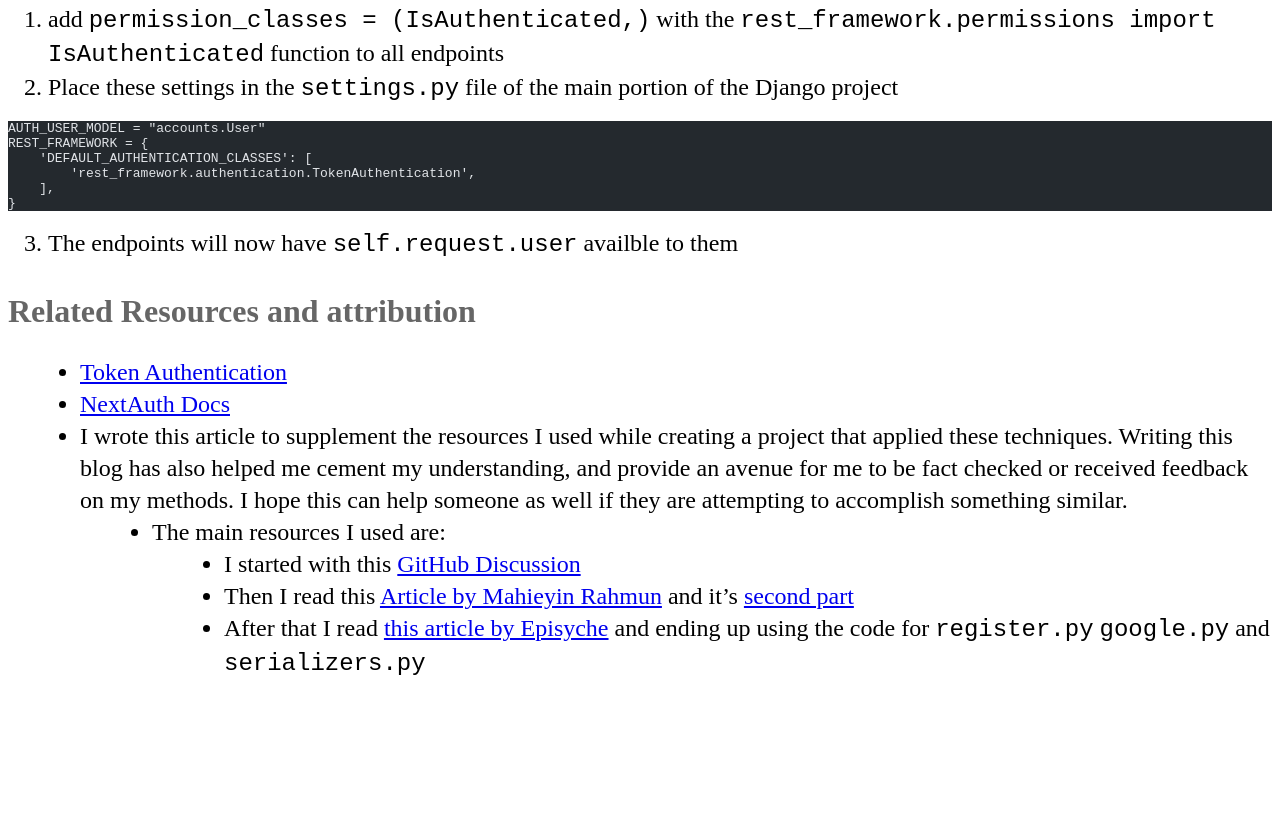
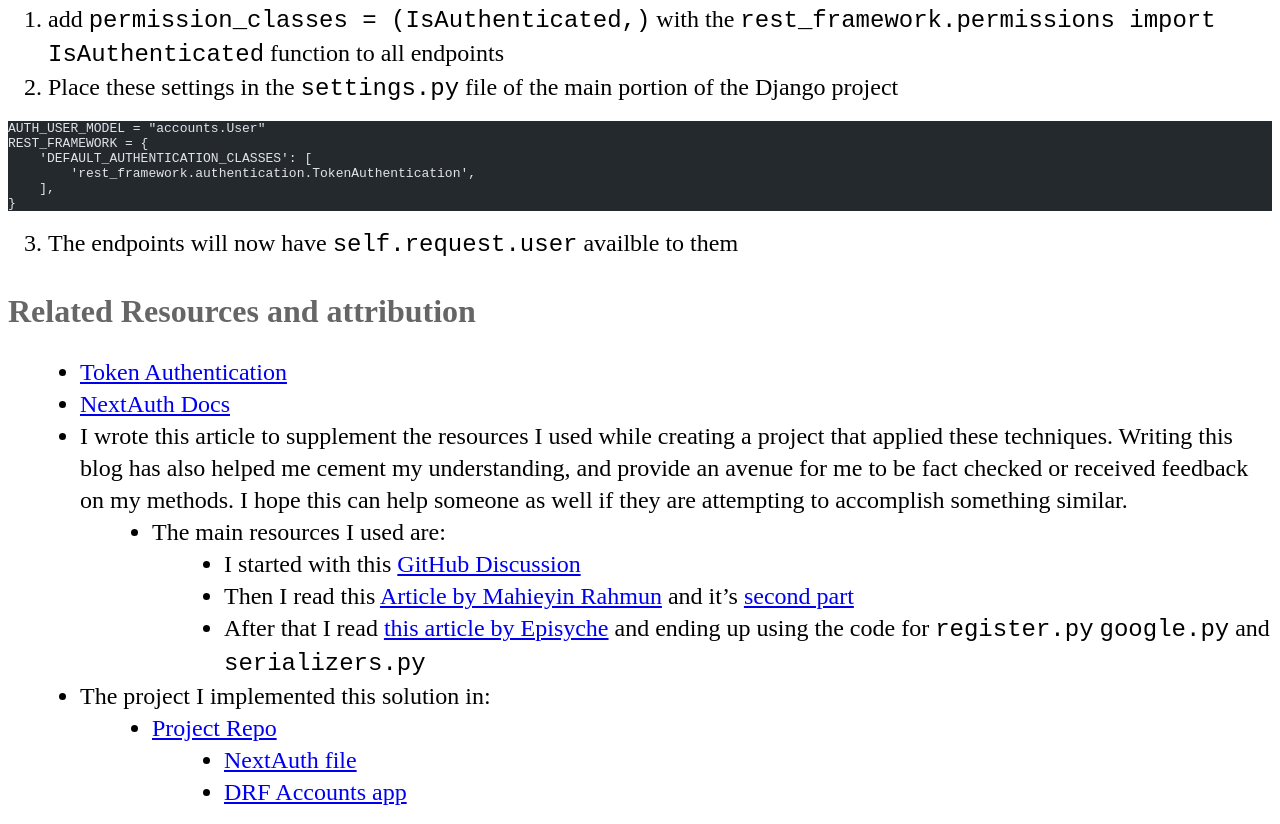
Before and after one commit to OliverSpeir/portfolio, an Astro site: page /blog/nextauth-with-djangorestframework in a window 1280 px wide. Shown: the part 6033-6857 px from the top of the page. Before the commit the page ends 6729 px from the top, so only its background shows below. Built offline with nearby package versions, Linux system fonts and the light colour scheme; Astro itself is replaced by a stand-in of ours; code samples lack their colours.

Commit message:
resource links for blog

```diff
--- a/src/pages/blog/nextauth-with-djangorestframework.md
+++ b/src/pages/blog/nextauth-with-djangorestframework.md
@@ -295,7 +295,10 @@ REST_FRAMEWORK = {
     - I started with this [GitHub Discussion](https://github.com/nextauthjs/next-auth/discussions/1350)
     - Then I read this [Article by Mahieyin Rahmun](https://mahieyin-rahmun.medium.com/how-to-configure-social-authentication-in-a-next-js-next-auth-django-rest-framework-application-cb4c82be137) and it's [second part](https://mahieyin-rahmun.medium.com/how-to-configure-social-authentication-in-a-next-js-next-auth-django-rest-framework-application-cb4c82be137)
     - After that I read [this article by Episyche](https://episyche.com/blog/how-to-configure-google-sso-in-django-rest-framework-with-nextjs) and ending up using the code for `register.py` `google.py` and `serializers.py`
-
+- The project I implemented this solution in:
+  - [Project Repo](https://github.com/orgs/Oxygen-Oriented-Programming/repositories)
+    - [NextAuth file](https://github.com/Oxygen-Oriented-Programming/Clean-Air-Compass-Frontend-NextJS/blob/dev/pages/api/auth/%5B...nextauth%5D.js)
+    - [DRF Accounts app](https://github.com/Oxygen-Oriented-Programming/Clean-Air-Compass-Accounts-DjangoRestFramework/tree/dev/accounts)
 <style>
 h1 {
   color: #333;
```
